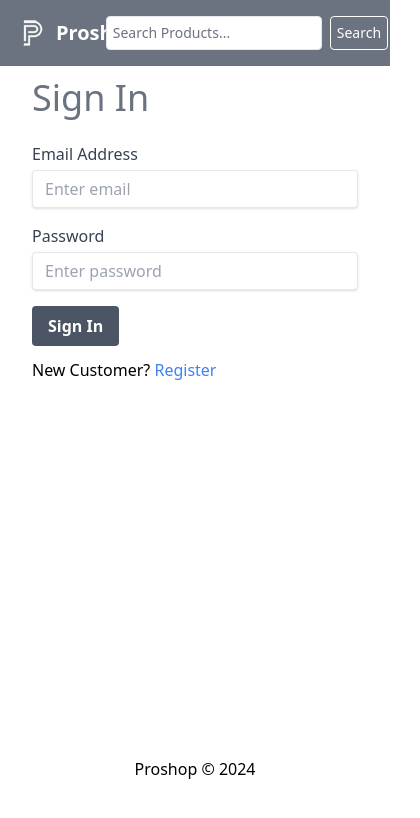
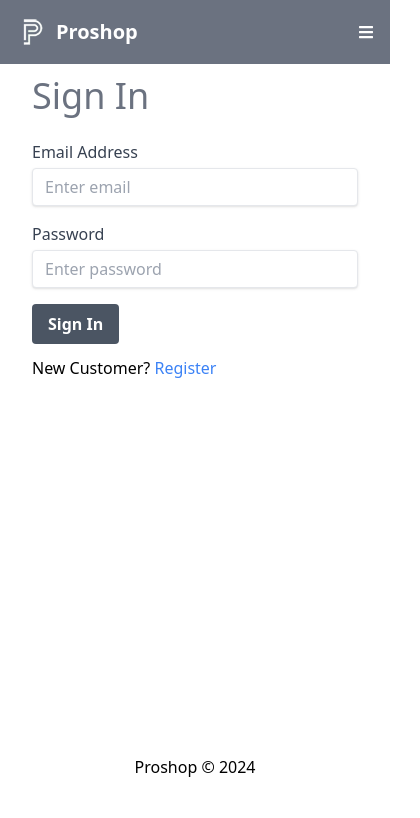
Before and after one commit to mamtapoojary13/eCommerce-application, a React (Vite) app in the folder frontend/: page /login in a window 390 px wide. Shown: the top 818 px of the page, 420 px wide, since content can reach past the window. Built offline with nearby package versions, Linux system fonts and the light colour scheme.

Commit message:
Update Header.jsx

```diff
--- a/frontend/src/components/Header.jsx
+++ b/frontend/src/components/Header.jsx
@@ -79,7 +79,6 @@ export default function Header() {
               <span>Proshop</span>
             </Link>
             <div className="md:hidden flex items-center space-x-4">
-              <SearchBox />
               <button
                 onClick={toggleNavbar}
                 className="text-white focus:outline-none"
@@ -183,6 +182,11 @@ export default function Header() {
               )}
             </div>
           </div>
+          {isOpen && (
+            <div className="md:hidden mt-4">
+              <SearchBox />
+            </div>
+          )}
           <div
             className={`md:hidden ${
               isOpen ? "block" : "hidden"
```
